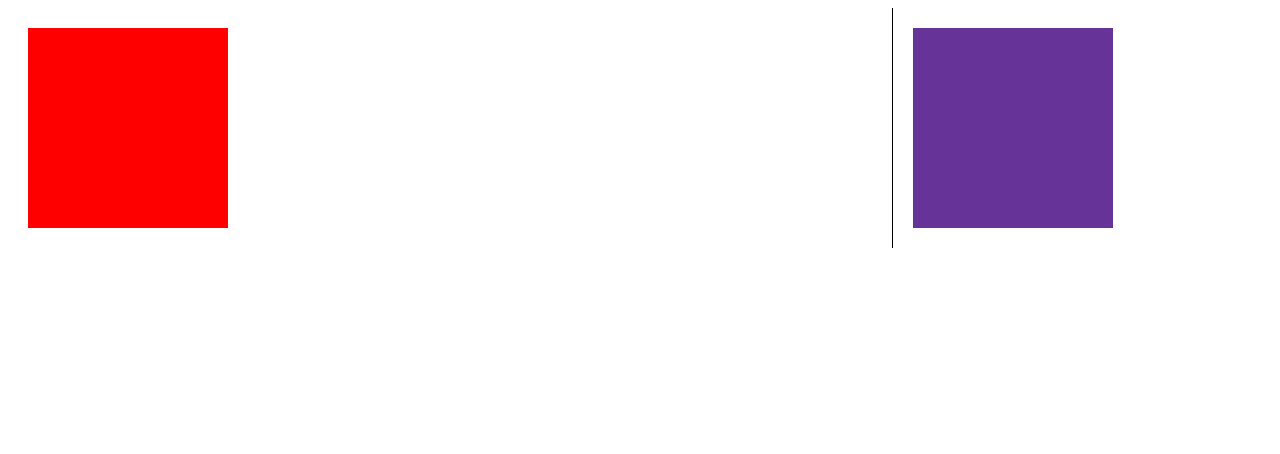
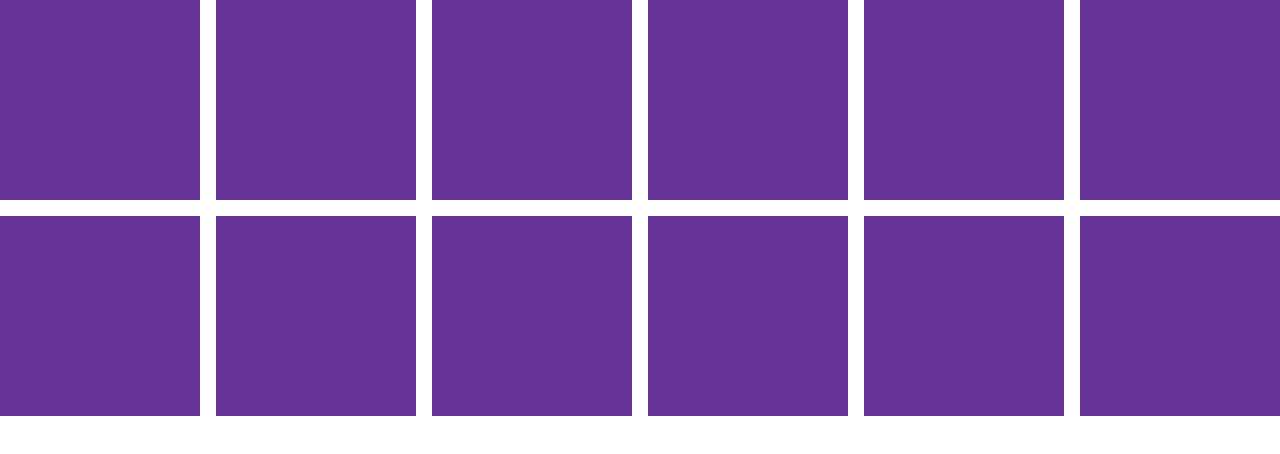
Before and after one commit to Milltiades/CSS-Course, a plain HTML site: page index.html in a window 1280 px wide. Drawn offline with Linux system fonts and the light colour scheme.

Commit message:
work with responsive and css grid

```diff
--- a/index.html
+++ b/index.html
@@ -43,13 +43,30 @@
 <!-- <h1 class="title">Title</h1>
 <h2 class="subtitle" >Sub Title</h2> -->
 
-<div class="main">
+<!-- <div class="main">
     <div class="box"></div>
 </div>
 
 <div class="sidebar">
     <div class="box"></div>
+</div> -->
+
+<div class="grid">
+    <div class="box "></div>
+    <div class="box "></div>
+    <div class="box "></div>
+    <div class="box "></div>
+    <div class="box "></div>
+    <div class="box "></div>
+    <div class="box "></div>
+    <div class="box "></div>
+    <div class="box "></div>
+    <div class="box "></div>
+    <div class="box "></div>
+    <div class="box "></div>
 </div>
+
+
 
 
 
--- a/style.css
+++ b/style.css
@@ -95,7 +95,6 @@ div .text {
 
 } */
 
-
 /* Grid */
 /*
 .grid-container {
@@ -134,9 +133,7 @@ div .text {
   align-items: center;
 } */
 
-
 /* animation */
-
 
 /* .parent {
   background-color: hsla(200, 100%, 20%);
@@ -211,7 +208,7 @@ transform: translateX(100%) translateY(100%);
   }
 }
  */
-body {
+/* body {
   display: flex;
 }
 
@@ -238,4 +235,26 @@ body {
   .box {
     background: red;
   }
- }
+ } */
+
+body {
+  display: flex;
+  margin: 0;
+}
+
+.box {
+  background: rebeccapurple;
+
+
+
+}
+
+.grid {
+
+
+  width: 100%;
+  display: grid;
+  gap: 1rem;
+  grid-template-columns: repeat(auto-fill, minmax(200px, 1fr));
+  grid-auto-rows: 200px;
+}
```
